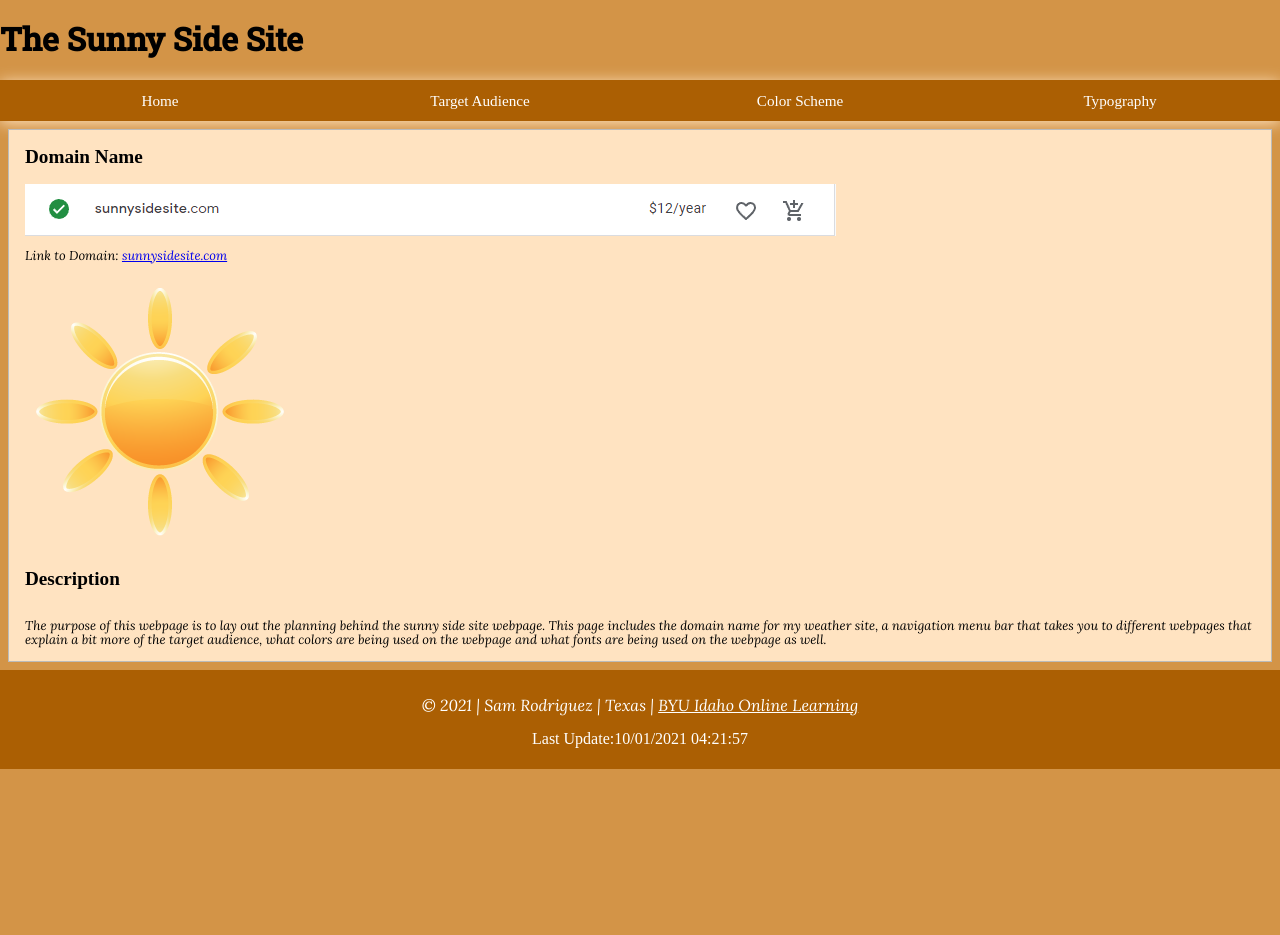
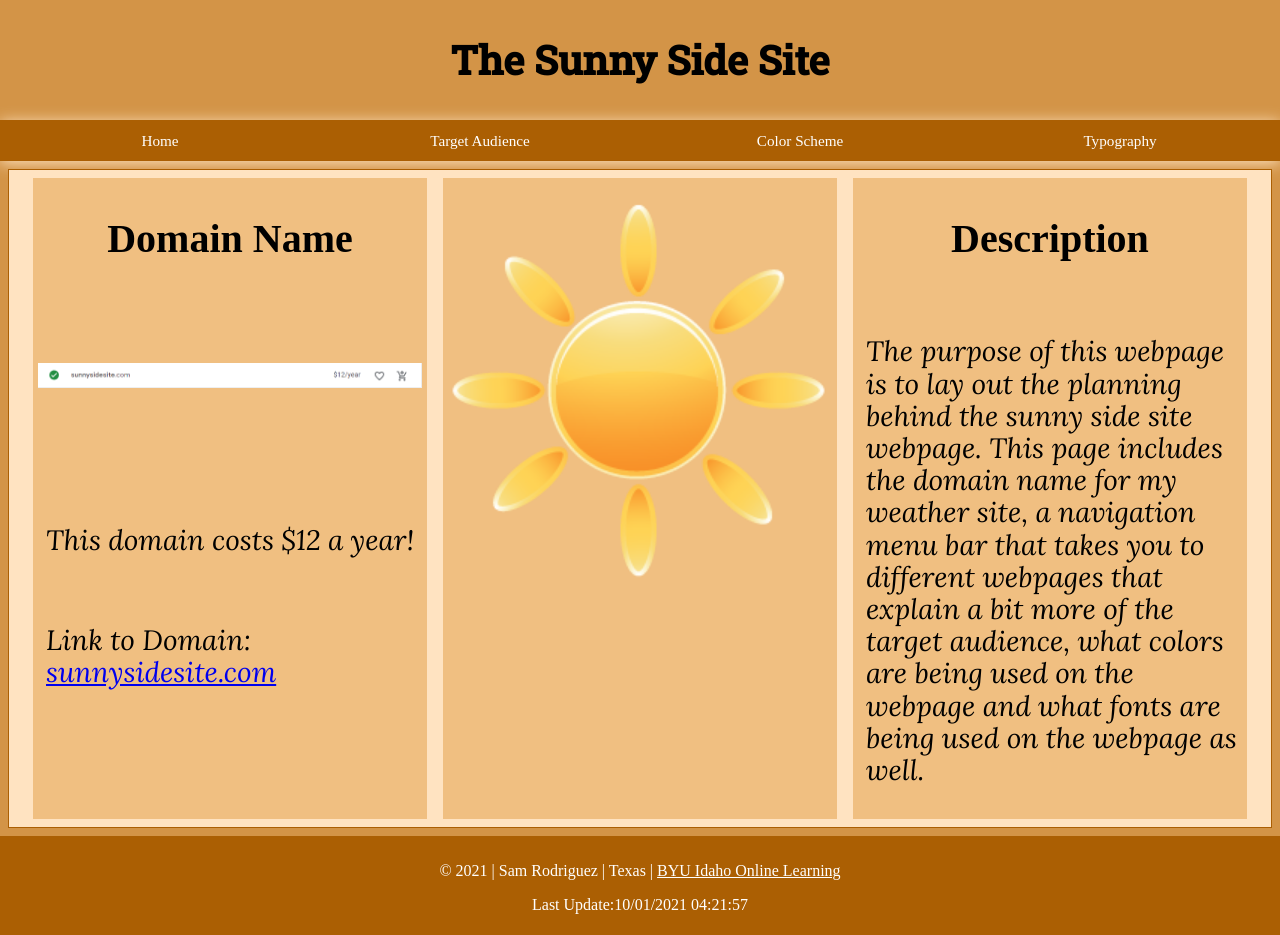
Before and after one commit to rodsam9/wdd230, a plain HTML site: page lesson03/index.html in a window 1280 px wide. Before the commit the page ends 800 px from the top, so only its background shows below. Drawn offline with nearby package versions, Linux system fonts and the light colour scheme.

Commit message:
added grid to main sections, and columns adjust when screen shrinks

```diff
--- a/lesson03/css/large.css
+++ b/lesson03/css/large.css
@@ -0,0 +1,27 @@
+@media only screen and (min-width: 60em) {
+    main {
+
+        grid-template-columns: 1fr 1fr 1fr;
+    }
+
+    main p {
+        padding-left: .5rem;
+        padding-top: 2.5rem;
+        font-family: 'Lora', serif;
+        font-size: 1.75rem;
+    }
+    h1 {
+        font-size: 2.5rem;
+        text-align: center;
+        padding: 10px;
+    }
+    nav ul {
+        display: flex;
+        list-style-type: none;
+        margin: 0;
+        padding: 0;
+        overflow: hidden;
+        text-align: center;
+    }
+
+}
--- a/lesson03/css/medium.css
+++ b/lesson03/css/medium.css
@@ -0,0 +1,32 @@
+@media (min-width: 32.5em) {
+    main {
+        grid-template-columns: 1fr 1fr;
+    }
+    main p {
+        padding-left: .25rem;
+        padding-top: 1.75rem;
+        font-family: 'Lora', serif;
+        font-size: 1.25rem;
+    }
+    h1 {
+        font-size: 2rem;
+        text-align: center;
+        padding: 10px;
+    }
+    img {
+        display: block;
+        width:100%;
+        margin-top: 10px;
+    }
+    nav ul {
+        display: flex;
+        list-style-type: none;
+        margin: 0;
+        padding: 0;
+        overflow: hidden;
+        text-align: center;
+    }
+    main section:nth-child(3) {
+        display: block;
+    }
+}
--- a/lesson03/css/small.css
+++ b/lesson03/css/small.css
@@ -5,6 +5,12 @@ body {
 
 h1 {
     font-family: 'Roboto Slab', serif;
+
+    font-size: 1.5rem;
+    text-align: center;
+    padding: 10px;
+
+
 }
 nav {
 	background-color: #ab5f03;
@@ -13,7 +19,7 @@ nav {
 
 
 nav ul {
-    display: flex;
+    display: block;
 	list-style-type: none;
 	margin: 0;
 	padding: 0;
@@ -41,17 +47,33 @@ main {
     grid-template-columns: 1fr;
     font-size: 0.8rem;
     margin: 0.5rem;
-	border: 1px solid #bbb;
+	border: 1px solid #ab5f03;
 	padding: 0 1rem;
 	background-color: #ffe3c1;
 }
+main section {
+    padding: 5px;
+    margin: .5rem;
+    background-color: #f0bf81;
+}
 
-picture {
-    display: block;
-    margin: .5rem;
+main section img:nth-child(1) {
+    margin-top: 1rem;
+    width: 100%;
 }
-p {
+
+img {
+    width: 100%
+}
+h2 {
+    font-size: 2.5rem;
+    text-align: center;
+}
+main p {
+    padding-left: 1rem;
+    padding-top: 1rem;
     font-family: 'Lora', serif;
+    font-size: 1rem;
 }
 
 footer {
--- a/lesson03/index.html
+++ b/lesson03/index.html
@@ -34,17 +34,24 @@
 </nav>
 <body>
     <main>
+        <section>
             <h2>Domain Name</h2>
-        <img src="images/sunny_domain.PNG" alt="Screenshot of sunnysidesite.com domain name">
+            <p id="domain-screenshot"></p><img src="images/sunny_domain.PNG" alt="Screenshot of domain name"></p>
+            <p>This domain costs $12 a year!</p>
             <p>Link to Domain: <a href="sunnysidesite.com">sunnysidesite.com</a></p>
-        <picture>
+        </section>
+
+        <section>
             <img src="images/sunny_logo.png" alt="Image of a Sun">
-        </picture>
+        </section>
+        <section>
             <h2>Description</h2>
-        <p>The purpose of this webpage is to lay out the planning behind the sunny side site webpage.
+            <p id="description-main">The purpose of this webpage is to lay out the planning behind the sunny side site webpage.
                 This page includes the domain name for my weather site, a navigation menu bar that takes you to different
                 webpages that explain a bit more of the target audience, what colors are being used on the webpage and what fonts
                 are being used on the webpage as well.</p>
+        </section>
+
     </main>
     <footer>
         <p>
```
Lines whose indentation alone changed are shown as unchanged.
